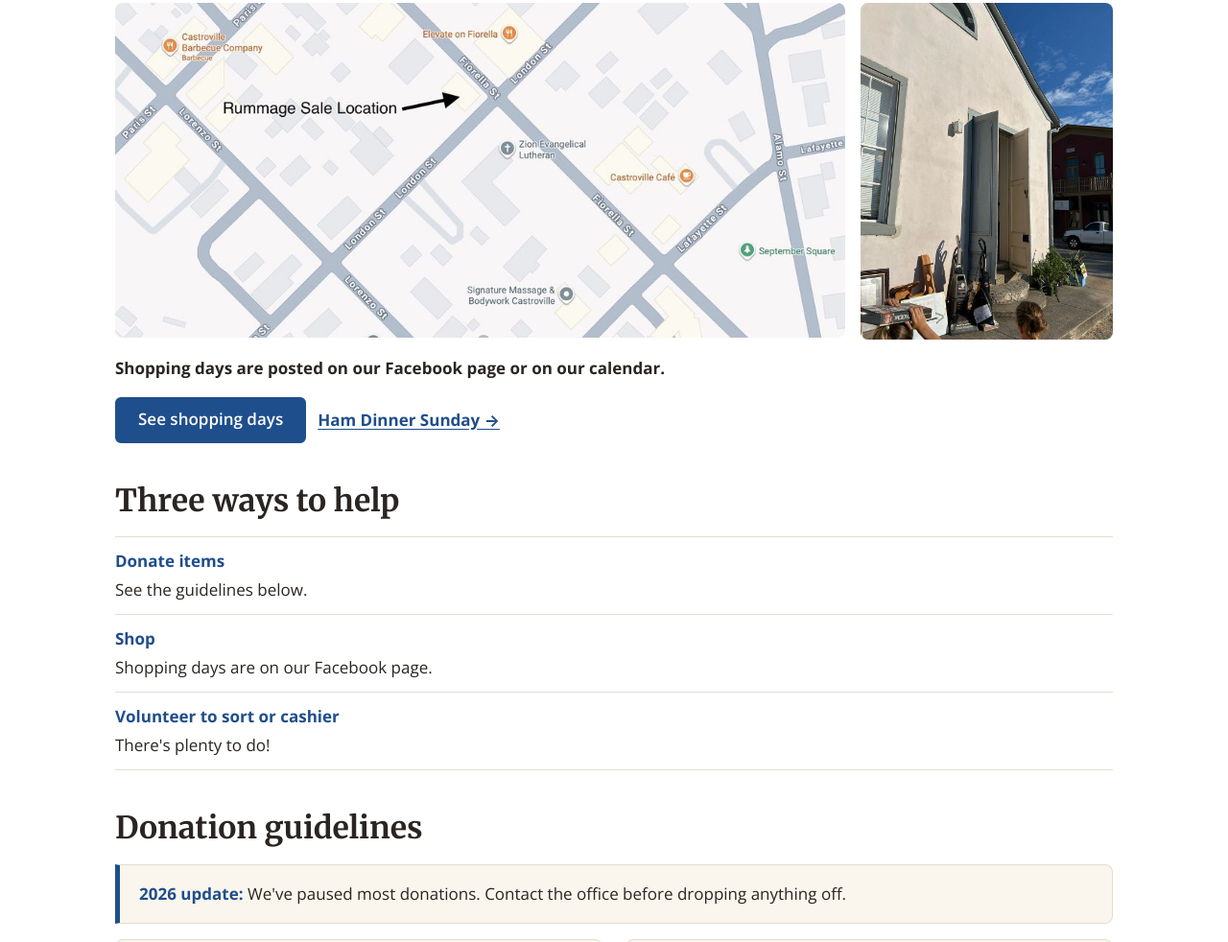
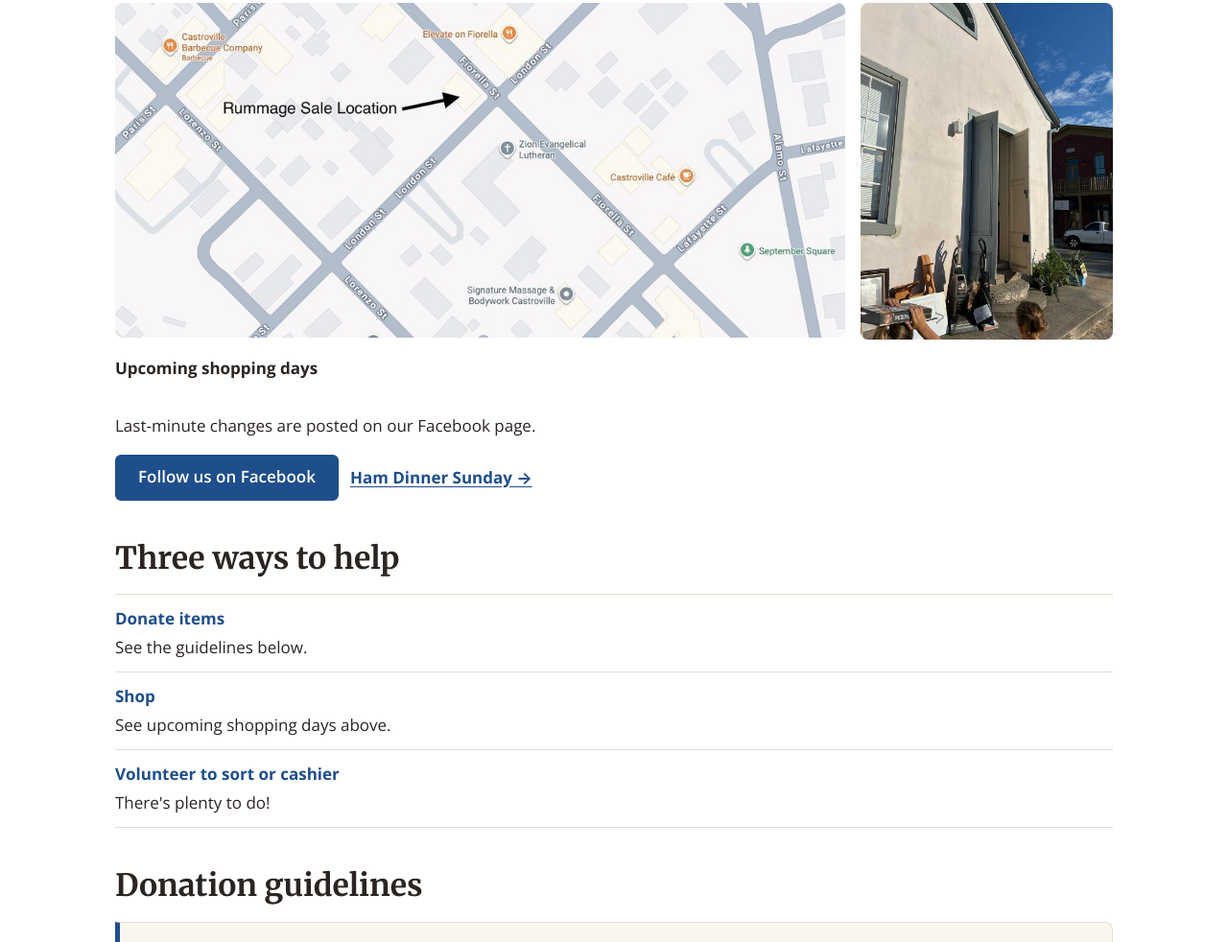
Before and after one commit to adrianacalk/zion-website, a plain HTML site: page rummage-sale.html in a window 1280 px wide. Shown: the part 396-1378 px from the top of the page at 96% size. Drawn offline with nearby package versions, Linux system fonts and the light colour scheme; a script that the page names is missing.

Commit message:
v2.1: rummage shopping-days calendar + Facebook for updates

```diff
--- a/rummage-sale.html
+++ b/rummage-sale.html
@@ -102,14 +102,19 @@
 
           <!-- ===== WHERE AND WHEN ===== -->
           <div class="stack">
-           <p class="lead">Our Rummage Sale serves Castroville and the surrounding area, in the building on London Street, across from the sanctuary.</p>
+            <p class="lead">Our Rummage Sale serves Castroville and the surrounding area, in the building on London Street, across from the sanctuary.</p>
             <div class="pair pair--map">
               <figure><img src="images/rummage-map.jpg" alt="Map with an arrow marking the rummage sale building across London Street from the church" width="1000" height="458"></figure>
               <figure><img src="images/rummage-storefront.jpg" alt="The rummage sale storefront on London Street" width="900" height="1200"></figure>
             </div>
-            <p><strong>Shopping days are posted on our Facebook page or on our calendar.</strong></p>
+            <p><strong>Upcoming shopping days</strong></p>
+            <!-- ===== RUMMAGE CALENDAR (Church Center, Rummage Sale category only) ===== -->
+            <div class="calendar-embed">
+              <script src="https://zion-castroville.churchcenter.com/assets/calendar_embed.js" data-view="list" data-show-filter="true" data-category="439769" data-height="auto"></script>
+            </div>
+            <p>Last-minute changes are posted on our Facebook page.</p>
             <div class="buttons">
-              <a class="btn" href="https://www.facebook.com/ZionCastrovilleLCMC/" target="_blank" rel="noopener">See shopping days</a>
+              <a class="btn" href="https://www.facebook.com/ZionCastrovilleLCMC/" target="_blank" rel="noopener">Follow us on Facebook</a>
               <a class="more-link" href="ham-dinner.html">Ham Dinner Sunday &rarr;</a>
             </div>
           </div>
@@ -119,7 +124,7 @@
             <h2>Three ways to help</h2>
             <ul class="times">
               <li><b>Donate items</b>See the guidelines below.</li>
-              <li><b>Shop</b>Shopping days are on our Facebook page.</li>
+              <li><b>Shop</b>See upcoming shopping days above.</li>
               <li><b>Volunteer to sort or cashier</b>There's plenty to do!</li>
             </ul>
           </div>
```
Also changed, not shown: 2 other files.
